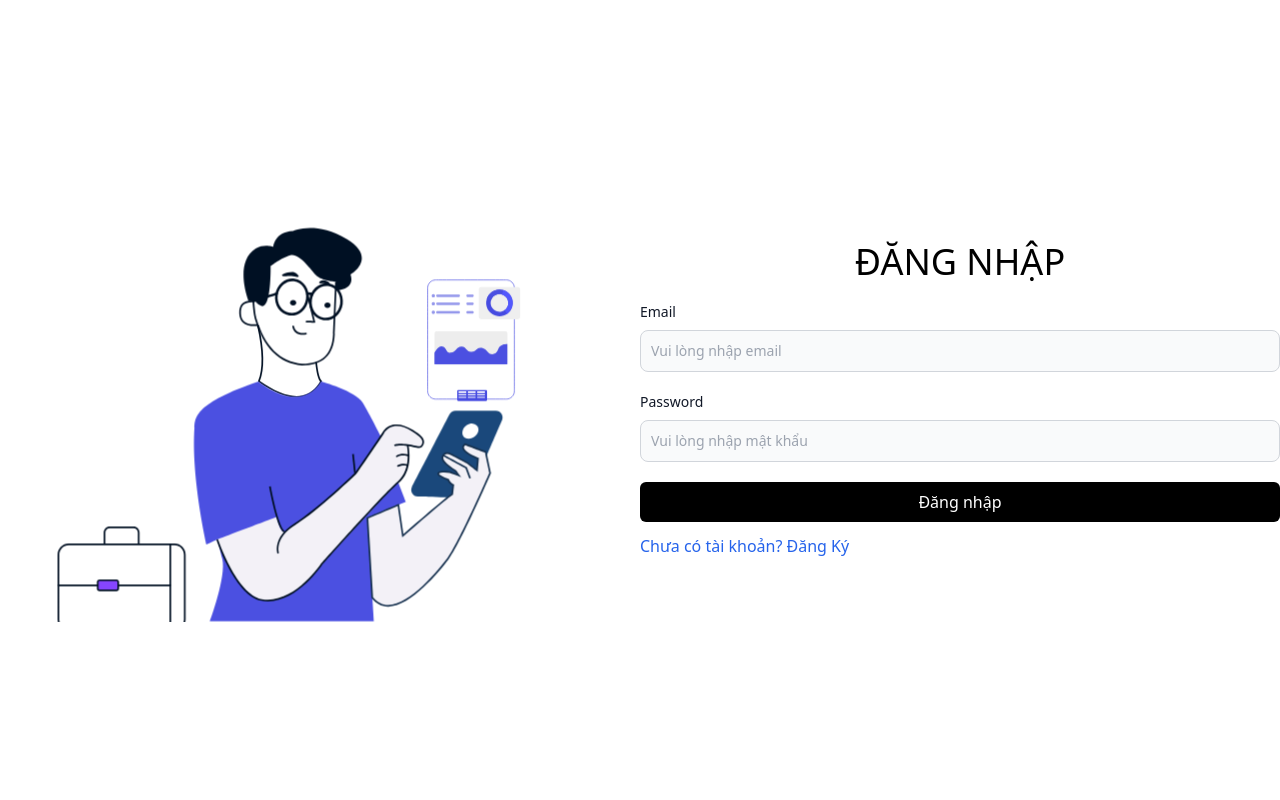
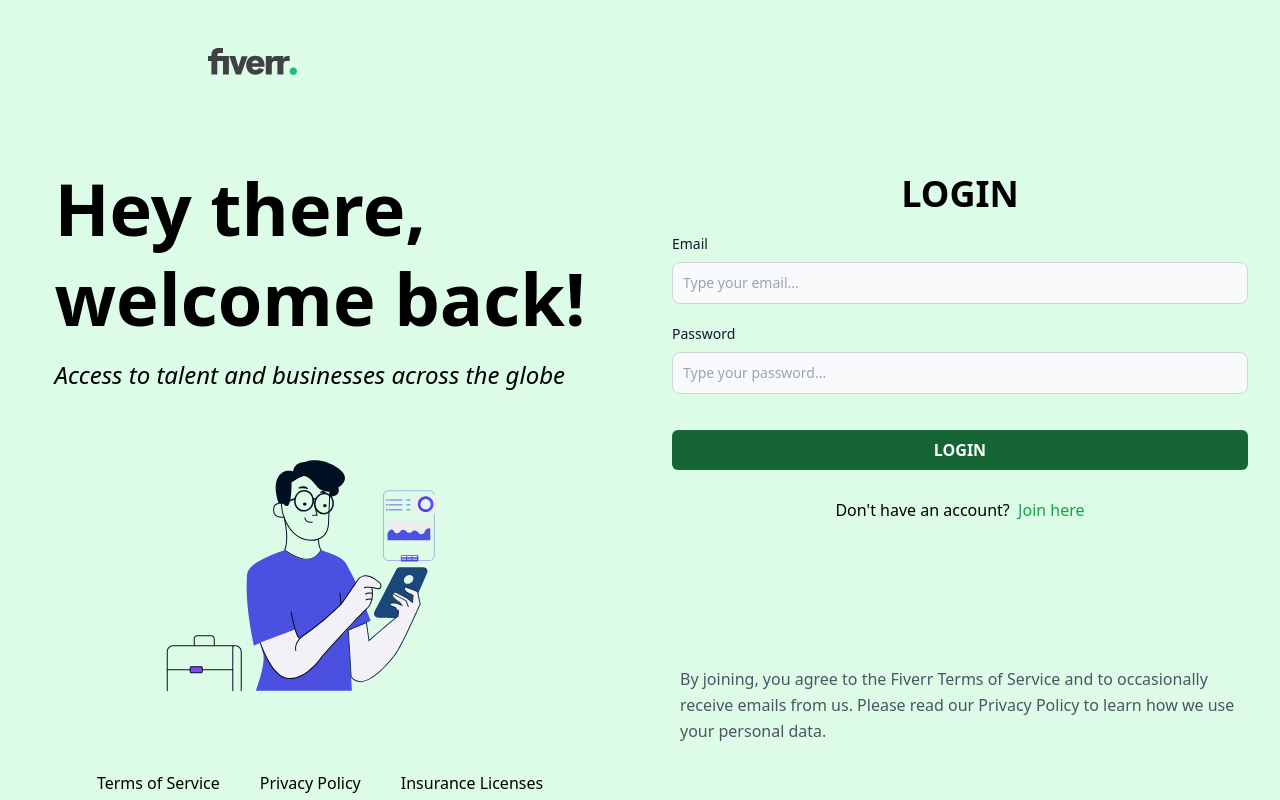
Before and after one commit to MeiCloudie/react-fiverr-clone, a React (Vite) app: page /sign-in in a window 1280 px wide. Built offline with nearby package versions, Linux system fonts and the light colour scheme.

Commit message:
style(login-page); Update UI login page

```diff
--- a/src/pages/LoginPage/LoginPage.jsx
+++ b/src/pages/LoginPage/LoginPage.jsx
@@ -11,6 +11,7 @@
 import { useDispatch } from "react-redux"
 import { getInfoUser } from "../../redux/authSlice"
 import useResponsive from "../../hooks/useResponsive"
+import LogoIcon from "../../components/Icon/LogoIcon"
 
 const LoginPage = () => {
   const isResponsive = useResponsive({
@@ -68,45 +69,77 @@
       validationSchema: yup.object({
         email: yup
           .string()
-          .required("Vui lòng không bỏ trống")
-          .email("Vui lòng nhập đúng định dạng email"),
+          .required("Please do not leave this field empty")
+          .email("Please enter a valid email address"),
         password: yup
           .string()
-          .required("Vui lòng không bỏ trống")
-          .min(6, "Vui lòng tối thiểu 6 ký tự")
-          .max(10, "Vui lòng nhập tối đa 10 ký tự"),
+          .required("Please do not leave this field empty")
+          .min(6, "Please enter at least 6 characters")
+          .max(10, "Please enter no more than 10 characters"),
       }),
     })
+
   return (
-    <div className="">
+    <div className="bg-green-100 h-screen">
+      {/* Logo */}
+      <div className="px-52 py-12">
+        <LogoIcon />
+      </div>
+
+      {/* Main */}
       <div className="container">
         <div
           className={`loginPage_content ${
             isResponsive.mobile ? "block" : "flex"
-          } items-center h-screen`}
+          } items-center`}
         >
           <div
-            className={`loginPage_img ${
+            className={`loginPage_img flex flex-col justify-center items-center ${
               isResponsive.mobile ? "w-full" : "w-1/2"
             }`}
           >
-            {View}
+            {/* title */}
+            <div className="p-10 space-y-4">
+              <h1 className="text-7xl font-bold leading-tight">
+                Hey there, <br />
+                welcome back!
+              </h1>
+              <p className="text-2xl font-medium italic">
+                Access to talent and businesses across the globe
+              </p>
+            </div>
+
+            {/* image animation */}
+            <div>{View}</div>
+
+            {/* more info */}
+            <div className="flex space-x-10 mt-20">
+              <Link className="font-medium hover:text-green-700 duration-200">
+                Terms of Service
+              </Link>
+              <Link className="font-medium hover:text-green-700 duration-200">
+                Privacy Policy
+              </Link>
+              <Link className="font-medium hover:text-green-700 duration-200">
+                Insurance Licenses
+              </Link>
+            </div>
           </div>
           <div
             className={`loginPage_form ${
               isResponsive.mobile ? "w-full" : "w-1/2"
             }`}
           >
-            <form className="space-y-5" onSubmit={handleSubmit}>
-              <h1 className="text-center text-4xl font-medium uppercase">
-                Đăng nhập
+            <form className="space-y-5 px-8" onSubmit={handleSubmit}>
+              <h1 className="text-center text-4xl font-bold uppercase">
+                LOGIN
               </h1>
               <InputCustom
                 name={"email"}
                 onChange={handleChange}
                 value={values.email}
                 labelContent={"Email"}
-                placeholder={"Vui lòng nhập email"}
+                placeholder={"Type your email..."}
                 error={errors.email}
                 touched={touched.email}
                 onBlur={handleBlur}
@@ -115,28 +148,39 @@
                 name={"password"}
                 onChange={handleChange}
                 value={values.password}
-                placeholder={"Vui lòng nhập mật khẩu"}
+                placeholder={"Type your password..."}
                 labelContent={"Password"}
                 typeInput="password"
                 error={errors.password}
                 touched={touched.password}
                 onBlur={handleBlur}
               />
-              <div>
+              <div className="">
                 <button
                   type="submit"
-                  className="inline-block w-full bg-black text-white py-2 px-5 rounded-md"
+                  className="my-4 inline-block w-full font-bold bg-green-800 text-white py-2 px-5 rounded-md hover:bg-green-600 duration-200"
                 >
-                  Đăng nhập
+                  LOGIN
                 </button>
-                <Link
-                  to="/sign-up"
-                  className="mt-3 text-blue-600 inline-block hover:underline duration-300"
-                >
-                  Chưa có tài khoản? Đăng Ký
-                </Link>
+                <p className="text-center font-medium">
+                  Don't have an account? &nbsp;
+                  <span>
+                    <Link
+                      to="/sign-up"
+                      className="mt-3 text-green-600 inline-block hover:underline duration-300"
+                    >
+                      Join here
+                    </Link>
+                  </span>
+                </p>
               </div>
             </form>
+
+            <p className="mt-36 px-10 leading-relaxed text-gray-600">
+              By joining, you agree to the Fiverr Terms of Service and to
+              occasionally receive emails from us. Please read our Privacy
+              Policy to learn how we use your personal data.
+            </p>
           </div>
         </div>
       </div>
```
